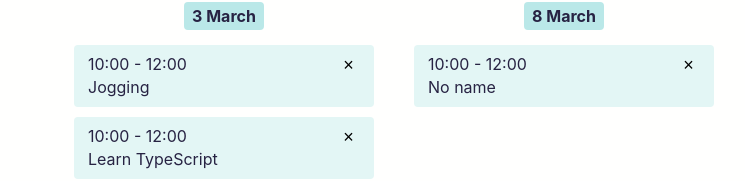
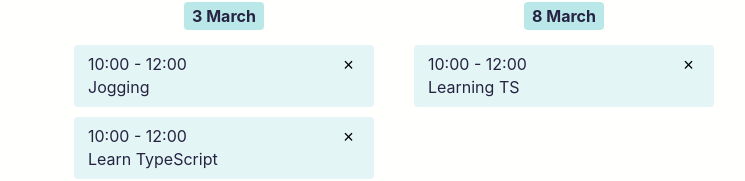
Before and after one commit to honghainguyen777/Task-Recorder-React-TypeScript-Learning, a React (Create React App) app: page / in a window 1280 px wide. Shown: the part 178-359 px from the top of the page, without its empty margins (531-1276 px from the left). Built offline with nearby package versions, Linux system fonts and the light colour scheme; data requests are answered from the project's data file.

Commit message:
editing titles - complete

```diff
--- a/json-server/db.json
+++ b/json-server/db.json
@@ -13,7 +13,7 @@
       "id": 2
     },
     {
-      "title": "No name",
+      "title": "Learning TS",
       "dateStart": "2021-04-08T19:52:20.534Z",
       "dateEnd": "2021-04-08T19:52:25.013Z",
       "id": 3
--- a/src/components/Calendar/EventItem.tsx
+++ b/src/components/Calendar/EventItem.tsx
@@ -1,6 +1,10 @@
 import React, { useEffect, useRef, useState } from 'react';
 import { useDispatch } from 'react-redux';
-import { deleteUserEvent, UserEvent } from '../../redux/user-events';
+import {
+  deleteUserEvent,
+  updateUserEvent,
+  UserEvent,
+} from '../../redux/user-events';
 
 interface Props {
   event: UserEvent;
@@ -31,6 +35,14 @@ const EventItem: React.FC<Props> = ({ event }) => {
   };
 
   const handleBlur = () => {
+    if (title !== event.title) {
+      dispatch(
+        updateUserEvent({
+          ...event,
+          title,
+        })
+      );
+    }
     setEditable(false);
   };
 
--- a/src/redux/user-events.ts
+++ b/src/redux/user-events.ts
@@ -174,7 +174,7 @@ const UPDATE_FAILURE = 'userEvents/update_failure';
 
 interface UpdateFailureAction extends Action<typeof UPDATE_FAILURE> {}
 
-const updateUserEvent = (
+export const updateUserEvent = (
   event: UserEvent
 ): ThunkAction<
   Promise<void>,
```
